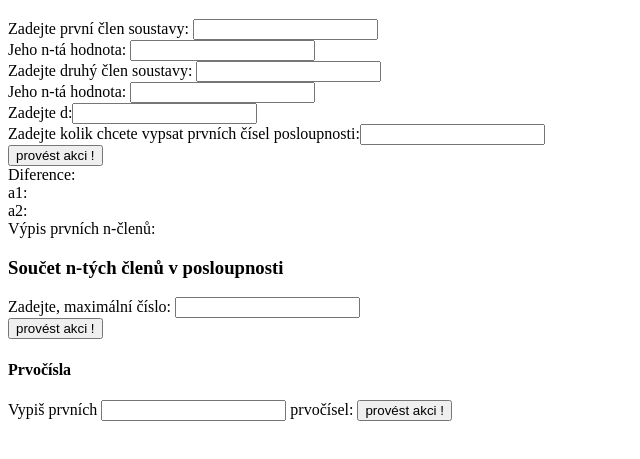
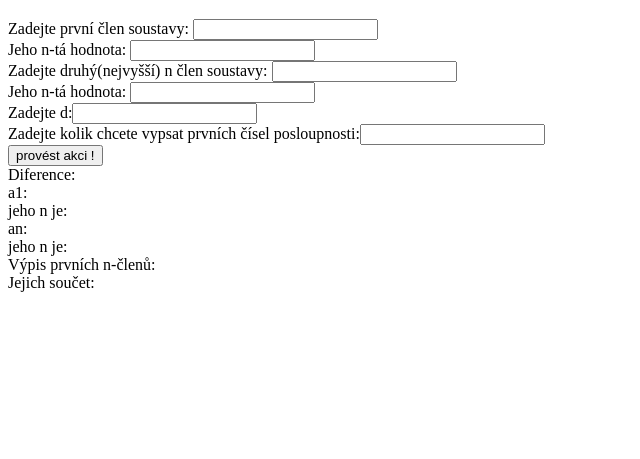
Before and after one commit to Granc3k/posloupnosti, a plain HTML site: page index.html in a window 1280 px wide. Shown: the part 61-520 px from the top of the page, without its empty margins (0-640 px from the left). Drawn offline with Linux system fonts and the light colour scheme.

Commit message:
fully working

```diff
--- a/index.html
+++ b/index.html
@@ -3,7 +3,7 @@
   <head>
     <meta charset="utf-8">
     <meta name="viewport" content="width=device-width">
-    <title>počty posloupností</title>
+    <title>Počty posloupností</title>
     <link href="style.css" rel="stylesheet" type="text/css" />
     <script src="script.js"></script>
   </head>
@@ -11,25 +11,17 @@
     <h1>Řešení aritmetické posloupnosti</h1>
     Zadejte první člen soustavy: <input type = "number" id = "a_value_count_1"> </br>
     Jeho n-tá hodnota: <input type = "number" id = "a_n_count_1"> </br>
-    Zadejte druhý člen soustavy: <input type = "number" id = "a_value_count_2"> </br>
+    Zadejte druhý(nejvyšší) n člen soustavy: <input type = "number" id = "a_value_count_2"> </br>
     Jeho n-tá hodnota: <input type = "number" id = "a_n_count_2"> </br>
     Zadejte d:<input type = "number" id = "d_count"> </br>
     Zadejte kolik chcete vypsat prvních čísel posloupnosti:<input type = "number" id = "v_count"> </br>
     <input type = "button" value= "provést akci !" onclick = "arit_posl()"></br>
     Diference: <div id = "diference"></div>
     a1: <div id = "a1"></div>
-    a2: <div id = "a2"></div>
+    jeho n je: <div id = "a_n_1_v"></div>
+    an: <div id = "a2"></div>
+    jeho n je: <div id = "a_n_2_v"></div>
     Výpis prvních n-členů: <div id="vypis_a_ap"></div>
-
-    <h3>Součet n-tých členů v posloupnosti</h3>
-    Zadejte, maximální číslo: <input type = "number" id = "num"> </br>
-    <input type = "button" value = "provést akci !" onclick = "f_posloupnost()"></br>
-    <div id = "vypis"></div>
-
-    <h4> Prvočísla </h4>
-    Vypiš prvních <input type = "number" id = "num_p"> prvočísel: <input type = "button" value = "provést akci !" onclick = "Prvocisla()">
-    <div id = "vypis_p"></div>
-
-
+    Jejich součet: <div id = "vypis_sn"></div>
   </body>
 </html>
--- a/script.js
+++ b/script.js
@@ -1,37 +1,39 @@
-"s_n = (a_n_2/2)*(a_value_1+a_value_2)"
-
-
-
-
-
 function arit_posl(){
     let a_n_1 = document.getElementById("a_n_count_1").valueAsNumber;
-    let a_n_2 = document.getElementById("a_n_count_2").valueAsNumber;
+    let a_n_n = document.getElementById("a_n_count_2").valueAsNumber;
     let a_value_1 = document.getElementById("a_value_count_1").valueAsNumber;
-    let a_value_2 = document.getElementById("a_value_count_2").valueAsNumber;
+    let a_value_n = document.getElementById("a_value_count_2").valueAsNumber;
     let d_count = document.getElementById("d_count").valueAsNumber;
     let count = document.getElementById("v_count").valueAsNumber;
-    let vypis = " ";
-    let a_count;
+    let vypis = " "
+    let a_count = 0
+    let s_n = 0;
 
     if (d_count == 0){
-        d_count = (a_value_2 - a_value_1)/(a_n_2-a_n_1)
+        d_count = (a_value_n - a_value_1)/(a_n_n-a_n_1);
     }
     if (a_n_1 == 0){
-        a_n_1 = a_n_2-(a_value_2 - a_value_1)/d_count;
+        a_n_1 = 1;
     }
-    if (a_n_1 == 1){
+    else if (a_n_1 > 1){
+        a_n_1=1;
+        a_value_1=a_value_n + (a_n_1-a_n_n)*d_count;
+    }
+    else {
 
-    } else{
-        a_n_1=1;
-        a_value_1=a_value_2 + (a_n_1-a_n_2)*d_count;
     }
-    if (a_n_2 == 0){
-        a_n_2 = a_n_1 + (a_value_2 - a_value_1)/d_count;
+    if (a_n_n == 0){
+        a_n_n = a_n_1 + (a_value_n - a_value_1)/d_count;
     }
-    let i =0;
+    if (a_value_1 == 0){
+        a_value_1 = a_value_n-(a_n_n-a_n_1)*d_count;
+    }
+    if (a_value_n == 0){
+        a_value_n = a_value_1 + d_count*(a_n_n-a_n_1);
+    }
+    let i = 1;
     while (i <= count){
-        a_count = a_n_1 + d*(i - a_n_1);
+        a_count = a_value_1 + d_count*(i-a_n_1);
         vypis = vypis + a_count + ", ";
         i+=1;
     }
@@ -43,12 +45,12 @@ function arit_posl(){
 
 
 
-
-
+    s_n = (a_n_n/2)*(a_value_1+a_value_n)
     document.getElementById("a1").innerHTML= a_value_1;
     document.getElementById("a_n_1_v").innerHTML= a_n_1;
-    document.getElementById("a2").innerHTML= a_value_2;
-    document.getElementById("a_n_2_v").innerHTML= a_n_2;
+    document.getElementById("a2").innerHTML= a_value_n;
+    document.getElementById("a_n_2_v").innerHTML= a_n_n;
     document.getElementById("diference").innerHTML= d_count;
-    document.getElementById("vypis").innerHTML= vypis ;
+    document.getElementById("vypis_a_ap").innerHTML= vypis;
+    document.getElementById("vypis_sn").innerHTML= s_n;
 }
```
